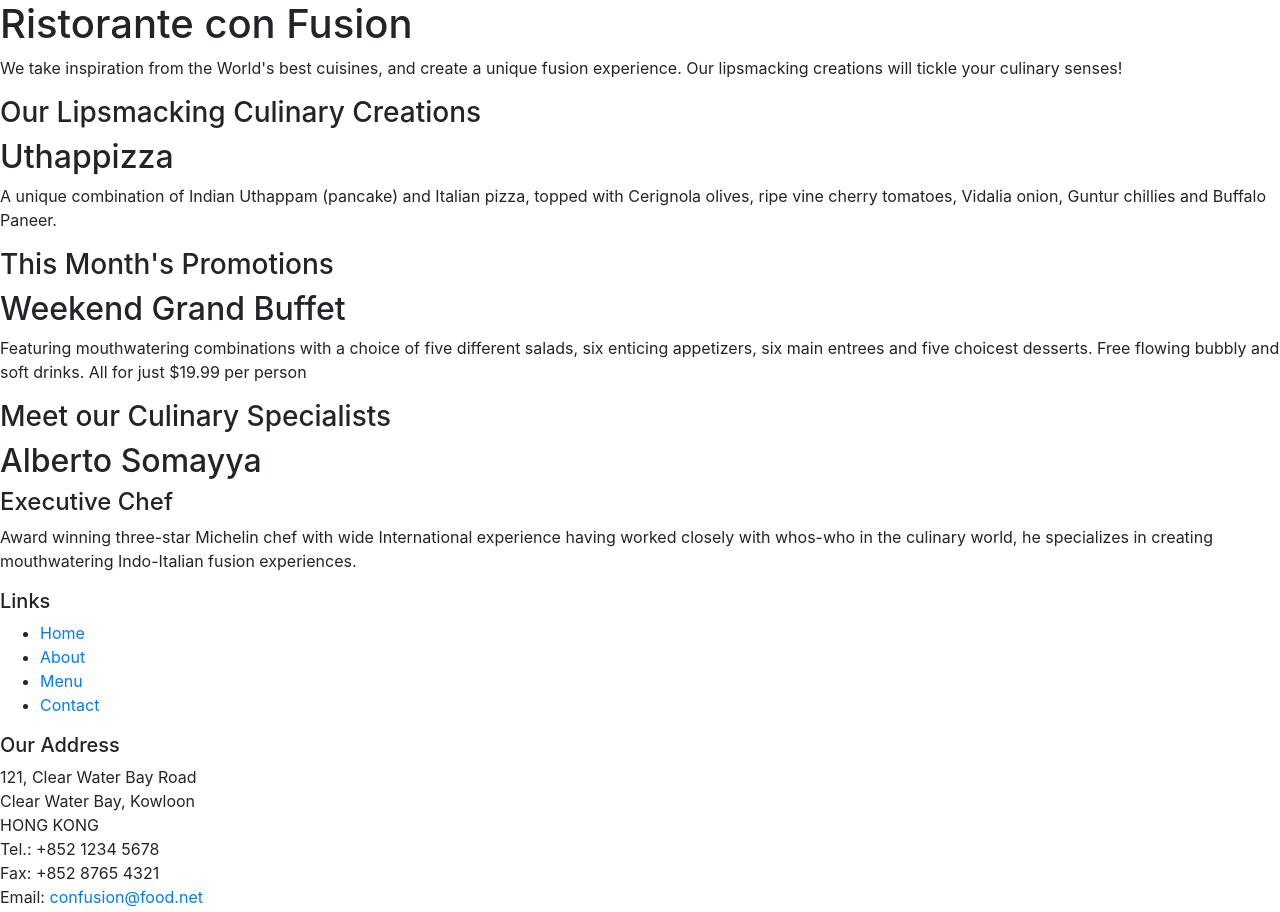
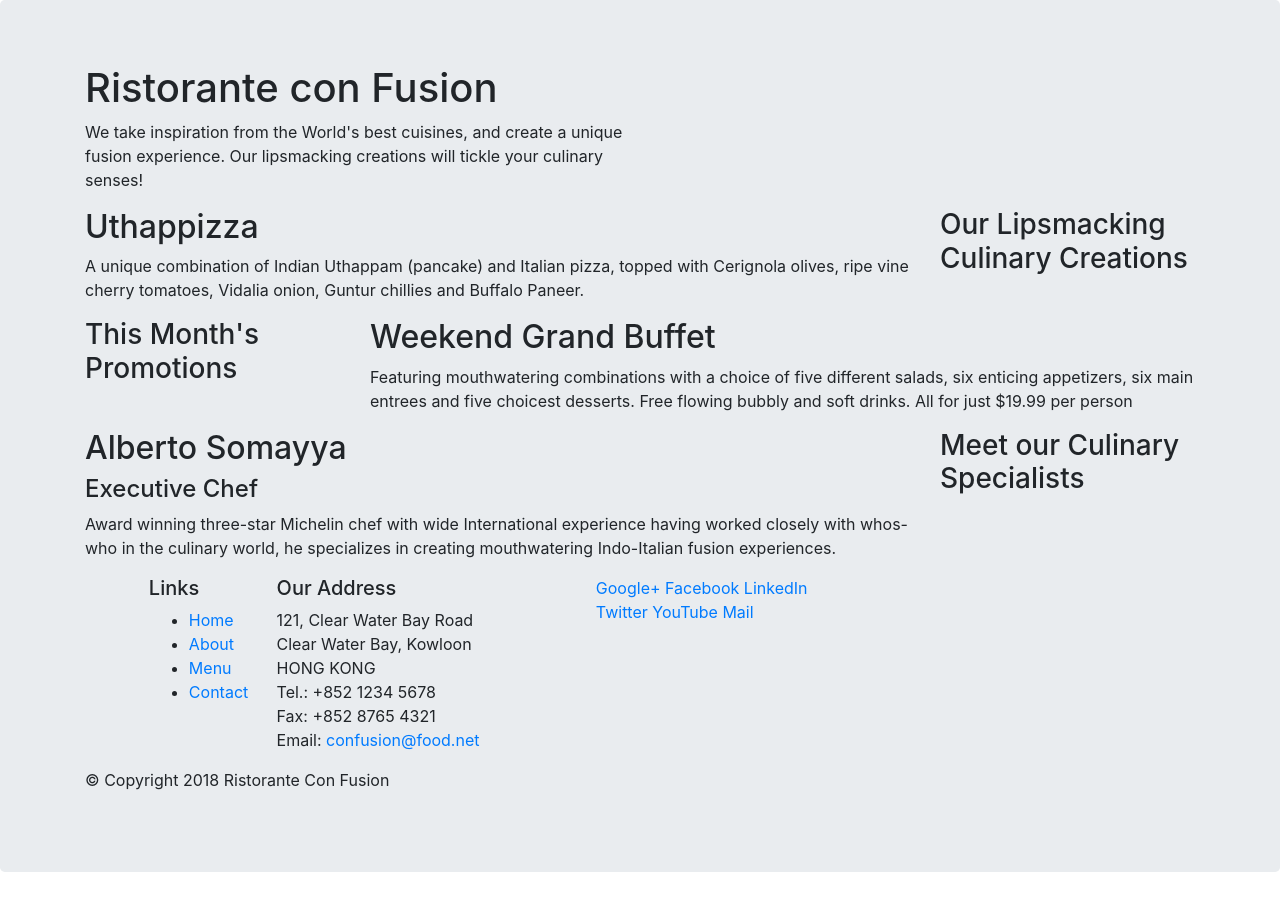
Before and after one commit to thesaurabhpatel/bootstrap, a website: page index.html in a window 1280 px wide. Shown: the top 912 px of the page. Drawn offline with nearby package versions, Linux system fonts and the light colour scheme.

Commit message:
Bootstrap grid part1

```diff
--- a/index.html
+++ b/index.html
@@ -14,46 +14,46 @@
 
 <body>
 
-    <header>
-        <div>
-            <div>
-                <div>
+    <header class="jumbotron">
+        <div class="container">
+            <div class="row">
+                <div class="col-12 col-sm-6">
                     <h1>Ristorante con Fusion</h1>
                     <p>We take inspiration from the World's best cuisines, and create a unique fusion experience. Our lipsmacking creations will tickle your culinary senses!</p>
                 </div>
-                <div>
+                <div class="col-12 col-sm>
                 </div>
             </div>
         </div>
     </header>
 
-    <div>
-        <div>
-            <div>
+    <div class="container">
+        <div class="row">
+            <div class="col-12 col-sm-4 order-sm-last col-md-3">
                 <h3>Our Lipsmacking Culinary Creations</h3>
             </div>
-            <div>
+            <div class="col col-sm order-sm-first col-md">
                 <h2>Uthappizza</h2>
                 <p>A unique combination of Indian Uthappam (pancake) and Italian pizza, topped with Cerignola olives, ripe vine cherry tomatoes, Vidalia onion, Guntur chillies and Buffalo Paneer.</p>
             </div>
         </div>
 
 
-        <div>
-            <div>
+        <div class="row">
+            <div class="col-12 col-sm-4 col-md-3">
                 <h3>This Month's Promotions</h3>
             </div>
-            <div>
+            <div class="col col-sm col-md">
                 <h2>Weekend Grand Buffet</h2>
                 <p>Featuring mouthwatering combinations with a choice of five different salads, six enticing appetizers, six main entrees and five choicest desserts. Free flowing bubbly and soft drinks. All for just $19.99 per person </p>
             </div>
         </div>
 
-        <div>
-            <div>
+        <div class="row">
+            <div class="col-12 col-sm-4 order-sm-last col-md-3">
                 <h3>Meet our Culinary Specialists</h3>
             </div>
-            <div>
+            <div class="col col-sm order-sm-first col-md">
                 <h2>Alberto Somayya</h2>
                 <h4>Executive Chef</h4>
                 <p>Award winning three-star Michelin chef with wide International experience having worked closely with whos-who in the culinary world, he specializes in creating mouthwatering Indo-Italian fusion experiences. </p>
@@ -62,9 +62,9 @@
     </div>
 
     <footer>
-        <div>
-            <div>
-                <div>
+        <div class="container">
+            <div class="row">
+                <div class="col-4 offset-1 col-sm-2">
                     <h5>Links</h5>
                     <ul>
                         <li><a href="#">Home</a></li>
@@ -73,7 +73,7 @@
                         <li><a href="#">Contact</a></li>
                     </ul>
                 </div>
-                <div>
+                <div class="col-7 col-sm-5">
                     <h5>Our Address</h5>
                     <address>
 		              121, Clear Water Bay Road<br>
@@ -84,7 +84,7 @@
 		              Email: <a href="mailto:confusion@food.net">confusion@food.net</a>
 		           </address>
                 </div>
-                <div>
+                <div class="col-12 col-sm-4">
                     <div>
                         <a href="http://google.com/+">Google+</a>
                         <a href="http://www.facebook.com/profile.php?id=">Facebook</a>
@@ -95,8 +95,8 @@
                     </div>
                 </div>
            </div>
-           <div>
-                <div>
+           <div class="row">
+                <div class="col-auto">
                     <p>© Copyright 2018 Ristorante Con Fusion</p>
                 </div>
            </div>
```
